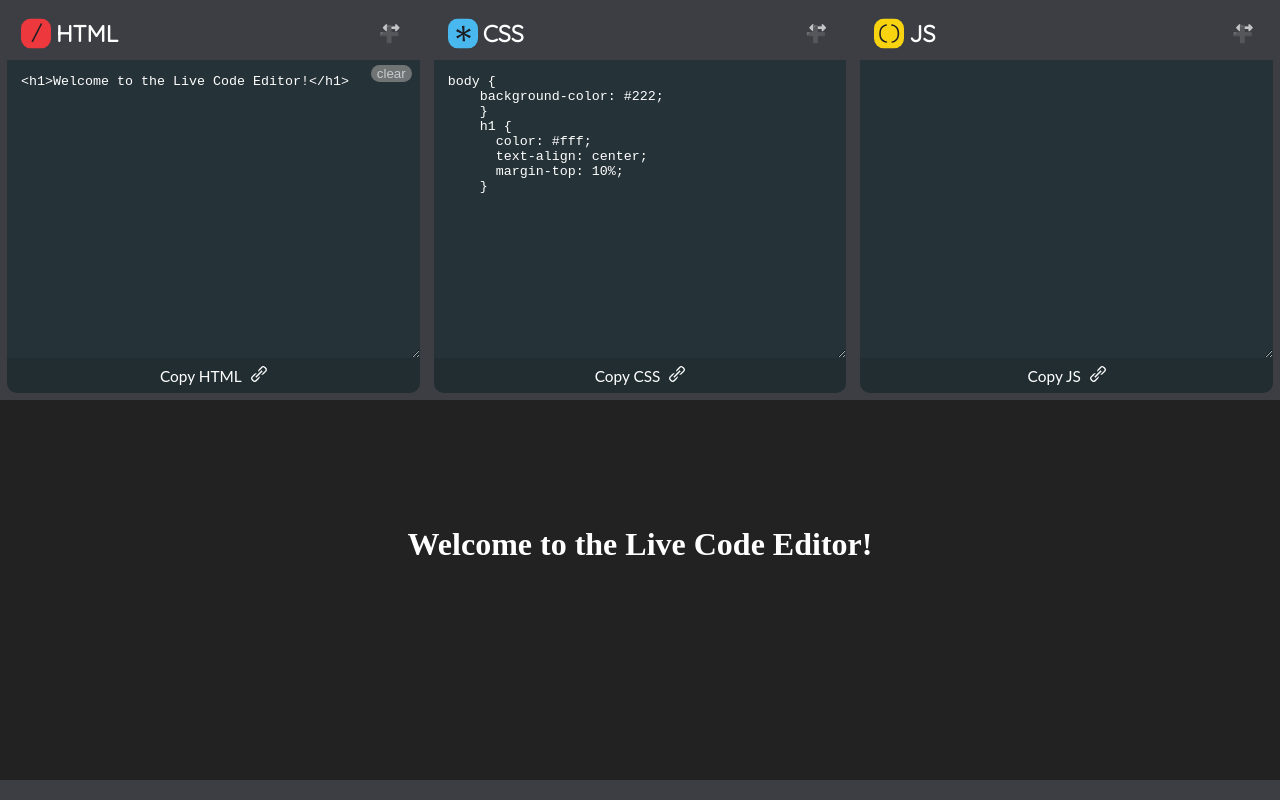
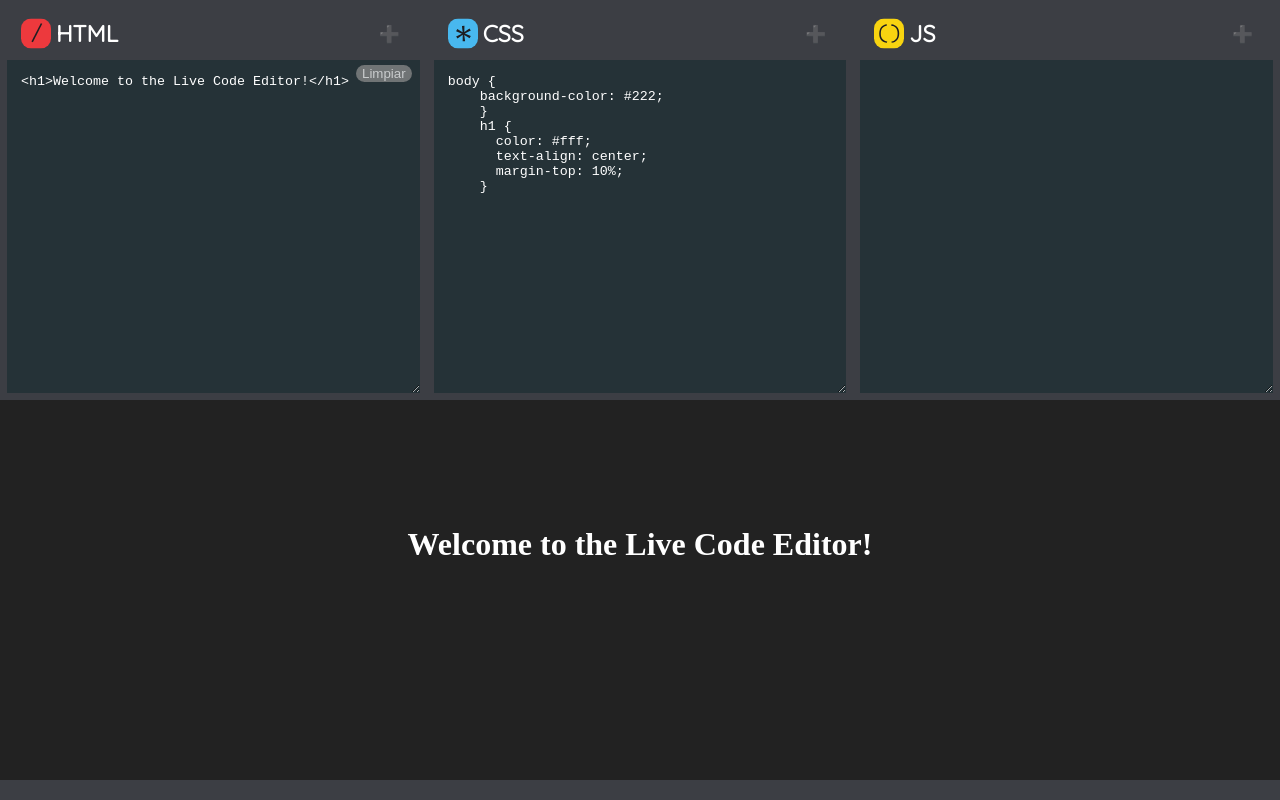
Before and after one commit to Reguineo0/Live-Editor-Code, a plain HTML site: page index.html in a window 1280 px wide. Drawn offline with nearby package versions, Linux system fonts and the light colour scheme.

Commit message:
Update index.html

```diff
--- a/index.html
+++ b/index.html
@@ -25,9 +25,10 @@
             <h2>HTML</h2>
           </div>
           <button class="control close">
-            <i class="fas fa-arrows-alt-h" style="color: #fff"></i>
+
           </button>
         </div>
+
         <textarea
           name="html"
           id="html"
@@ -37,29 +38,9 @@
           autocomplete="off"
           autocorrect="off"
           autocapitalize="off"
-          spellcheck="false"
-        ></textarea>
-        <button class="clear html">clear</button>
-        <button class="copy-btn copy-html">
-          <span>Copy HTML</span>
-          <svg
-            xmlns="http://www.w3.org/2000/svg"
-            width="16"
-            height="16"
-            viewBox="0 0 16 16"
-          >
-            <path
-              d="M4.85 11.15l6.3-6.3"
-              overflow="visible"
-              fill="none"
-              stroke="white"
-              stroke-width="1.463"
-            />
-            <path
-              d="M12.152 0a1.984 1.984 0 0 0-.33.04c-.867.173-1.42.78-1.898 1.26L8.487 2.738c-.48.48-1.087 1.03-1.26 1.898-.075.37-.044.76.096 1.167l1.77-1.77c.102-.113.215-.23.337-.352l1.437-1.435c.48-.48.886-.83 1.217-.896a.877.877 0 0 1 .277-.01c.313.034.738.245 1.398.905.88.88.96 1.342.895 1.673-.066.33-.417.736-.896 1.216L12.32 6.57c-.124.123-.242.237-.356.34l-1.767 1.77c.407.14.797.17 1.168.096.867-.173 1.42-.78 1.898-1.26l1.437-1.44c.48-.48 1.087-1.03 1.26-1.898.174-.867-.223-1.84-1.26-2.878C13.923.522 13.18.105 12.492.017a2.125 2.125 0 0 0-.34-.016zM4.965 7.19a1.984 1.984 0 0 0-.33.038c-.867.174-1.42.782-1.898 1.26L1.3 9.925c-.48.48-1.087 1.03-1.26 1.898-.174.868.223 1.842 1.26 2.88 1.037 1.035 2.01 1.432 2.878 1.26.867-.175 1.42-.783 1.898-1.262l1.437-1.436c.48-.48 1.087-1.03 1.26-1.898.075-.37.044-.76-.096-1.168l-1.765 1.765c-.104.114-.218.233-.342.357l-1.437 1.437c-.48.48-.886.83-1.217.895-.33.066-.793-.016-1.673-.895-.88-.88-.96-1.343-.895-1.673.066-.33.417-.737.896-1.216L3.68 9.43c.124-.122.24-.236.355-.34l1.767-1.767a2.498 2.498 0 0 0-.497-.12 2.125 2.125 0 0 0-.34-.015z"
-              fill="white"
-            />
-          </svg>
+          spellcheck="false" >
+      </textarea>
+        <button class="clear html">Limpiar</button>
         </button>
       </div>
       <div class="wrapper">
@@ -69,7 +50,6 @@
             <h2>CSS</h2>
           </div>
           <button class="control close">
-            <i class="fas fa-arrows-alt-h" style="color: #fff"></i>
           </button>
         </div>
         <textarea
@@ -82,27 +62,7 @@
           autocapitalize="off"
           spellcheck="false"
         ></textarea>
-        <button class="clear css">clear</button>
-        <button class="copy-btn copy-css">
-          <span>Copy CSS</span>
-          <svg
-            xmlns="http://www.w3.org/2000/svg"
-            width="16"
-            height="16"
-            viewBox="0 0 16 16"
-          >
-            <path
-              d="M4.85 11.15l6.3-6.3"
-              overflow="visible"
-              fill="none"
-              stroke="white"
-              stroke-width="1.463"
-            />
-            <path
-              d="M12.152 0a1.984 1.984 0 0 0-.33.04c-.867.173-1.42.78-1.898 1.26L8.487 2.738c-.48.48-1.087 1.03-1.26 1.898-.075.37-.044.76.096 1.167l1.77-1.77c.102-.113.215-.23.337-.352l1.437-1.435c.48-.48.886-.83 1.217-.896a.877.877 0 0 1 .277-.01c.313.034.738.245 1.398.905.88.88.96 1.342.895 1.673-.066.33-.417.736-.896 1.216L12.32 6.57c-.124.123-.242.237-.356.34l-1.767 1.77c.407.14.797.17 1.168.096.867-.173 1.42-.78 1.898-1.26l1.437-1.44c.48-.48 1.087-1.03 1.26-1.898.174-.867-.223-1.84-1.26-2.878C13.923.522 13.18.105 12.492.017a2.125 2.125 0 0 0-.34-.016zM4.965 7.19a1.984 1.984 0 0 0-.33.038c-.867.174-1.42.782-1.898 1.26L1.3 9.925c-.48.48-1.087 1.03-1.26 1.898-.174.868.223 1.842 1.26 2.88 1.037 1.035 2.01 1.432 2.878 1.26.867-.175 1.42-.783 1.898-1.262l1.437-1.436c.48-.48 1.087-1.03 1.26-1.898.075-.37.044-.76-.096-1.168l-1.765 1.765c-.104.114-.218.233-.342.357l-1.437 1.437c-.48.48-.886.83-1.217.895-.33.066-.793-.016-1.673-.895-.88-.88-.96-1.343-.895-1.673.066-.33.417-.737.896-1.216L3.68 9.43c.124-.122.24-.236.355-.34l1.767-1.767a2.498 2.498 0 0 0-.497-.12 2.125 2.125 0 0 0-.34-.015z"
-              fill="white"
-            />
-          </svg>
+        <button class="clear css">Limpiar</button>
         </button>
       </div>
       <div class="wrapper">
@@ -112,7 +72,6 @@
             <h2>JS</h2>
           </div>
           <button class="control close">
-            <i class="fas fa-arrows-alt-h" style="color: #fff"></i>
           </button>
         </div>
         <textarea
@@ -125,27 +84,7 @@
           autocapitalize="off"
           spellcheck="false"
         ></textarea>
-        <button class="clear js">clear</button>
-        <button class="copy-btn copy-js">
-          <span>Copy JS</span>
-          <svg
-            xmlns="http://www.w3.org/2000/svg"
-            width="16"
-            height="16"
-            viewBox="0 0 16 16"
-          >
-            <path
-              d="M4.85 11.15l6.3-6.3"
-              overflow="visible"
-              fill="none"
-              stroke="white"
-              stroke-width="1.463"
-            />
-            <path
-              d="M12.152 0a1.984 1.984 0 0 0-.33.04c-.867.173-1.42.78-1.898 1.26L8.487 2.738c-.48.48-1.087 1.03-1.26 1.898-.075.37-.044.76.096 1.167l1.77-1.77c.102-.113.215-.23.337-.352l1.437-1.435c.48-.48.886-.83 1.217-.896a.877.877 0 0 1 .277-.01c.313.034.738.245 1.398.905.88.88.96 1.342.895 1.673-.066.33-.417.736-.896 1.216L12.32 6.57c-.124.123-.242.237-.356.34l-1.767 1.77c.407.14.797.17 1.168.096.867-.173 1.42-.78 1.898-1.26l1.437-1.44c.48-.48 1.087-1.03 1.26-1.898.174-.867-.223-1.84-1.26-2.878C13.923.522 13.18.105 12.492.017a2.125 2.125 0 0 0-.34-.016zM4.965 7.19a1.984 1.984 0 0 0-.33.038c-.867.174-1.42.782-1.898 1.26L1.3 9.925c-.48.48-1.087 1.03-1.26 1.898-.174.868.223 1.842 1.26 2.88 1.037 1.035 2.01 1.432 2.878 1.26.867-.175 1.42-.783 1.898-1.262l1.437-1.436c.48-.48 1.087-1.03 1.26-1.898.075-.37.044-.76-.096-1.168l-1.765 1.765c-.104.114-.218.233-.342.357l-1.437 1.437c-.48.48-.886.83-1.217.895-.33.066-.793-.016-1.673-.895-.88-.88-.96-1.343-.895-1.673.066-.33.417-.737.896-1.216L3.68 9.43c.124-.122.24-.236.355-.34l1.767-1.767a2.498 2.498 0 0 0-.497-.12 2.125 2.125 0 0 0-.34-.015z"
-              fill="white"
-            />
-          </svg>
+        <button class="clear js">Limpiar</button>
         </button>
       </div>
     </div>
@@ -158,13 +97,13 @@
         height="100%"
       ></iframe>
     </div>
-
     <script
       src="https://cdnjs.cloudflare.com/ajax/libs/sweetalert/2.1.2/sweetalert.min.js"
       integrity="sha512-AA1Bzp5Q0K1KanKKmvN/4d3IRKVlv9PYgwFPvm32nPO6QS8yH1HO7LbgB1pgiOxPtfeg5zEn2ba64MUcqJx6CA=="
       crossorigin="anonymous"
       referrerpolicy="no-referrer"
     ></script>
+
     <script type="text/javascript" src="app.js"></script>
   </body>
 </html>
```
